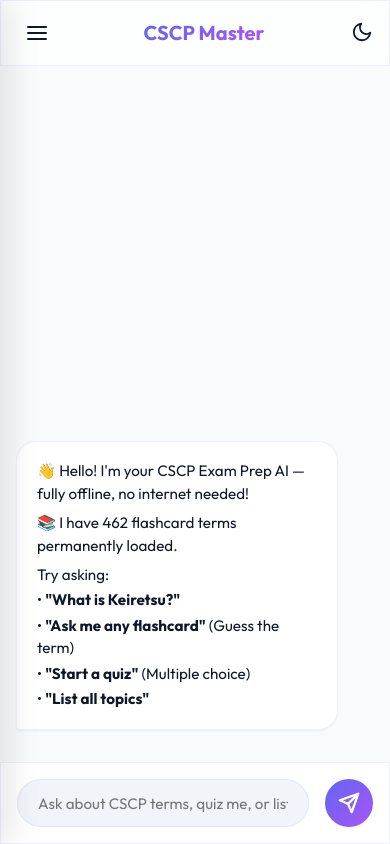
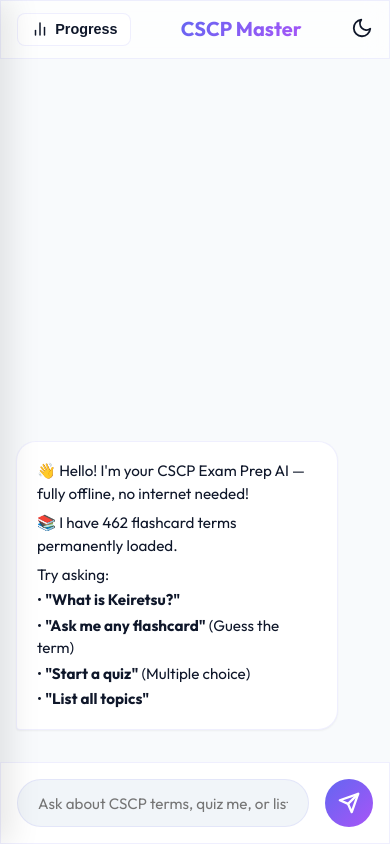
Before and after one commit to Kajalmotki/CSCP-, a React (Vite) app: page / in a window 390 px wide. Built offline with nearby package versions, Linux system fonts and the light colour scheme.

Commit message:
feat(ui): Replace mobile hamburger menu with descriptive Progress button

```diff
--- a/src/App.jsx
+++ b/src/App.jsx
@@ -152,12 +152,13 @@
   return (
     <div className="app-container" data-theme={theme}>
       <header className="mobile-header glass-panel">
-        <button className="menu-toggle" onClick={toggleSidebar}>
-          <svg width="24" height="24" viewBox="0 0 24 24" fill="none" stroke="currentColor" strokeWidth="2" strokeLinecap="round" strokeLinejoin="round">
-            <line x1="3" y1="12" x2="21" y2="12"></line>
-            <line x1="3" y1="6" x2="21" y2="6"></line>
-            <line x1="3" y1="18" x2="21" y2="18"></line>
+        <button className="menu-toggle hover-glow" onClick={toggleSidebar} style={{ gap: '0.4rem', fontWeight: '600', fontSize: '0.9rem', color: 'var(--text-primary)', padding: '0.4rem 0.8rem', background: 'var(--glass-bg)', border: '1px solid var(--glass-border)' }}>
+          <svg width="18" height="18" viewBox="0 0 24 24" fill="none" stroke="currentColor" strokeWidth="2" strokeLinecap="round" strokeLinejoin="round">
+            <line x1="18" y1="20" x2="18" y2="10"></line>
+            <line x1="12" y1="20" x2="12" y2="4"></line>
+            <line x1="6" y1="20" x2="6" y2="14"></line>
           </svg>
+          Progress
         </button>
         <h1 className="header-title text-gradient">CSCP Master</h1>
 
```
